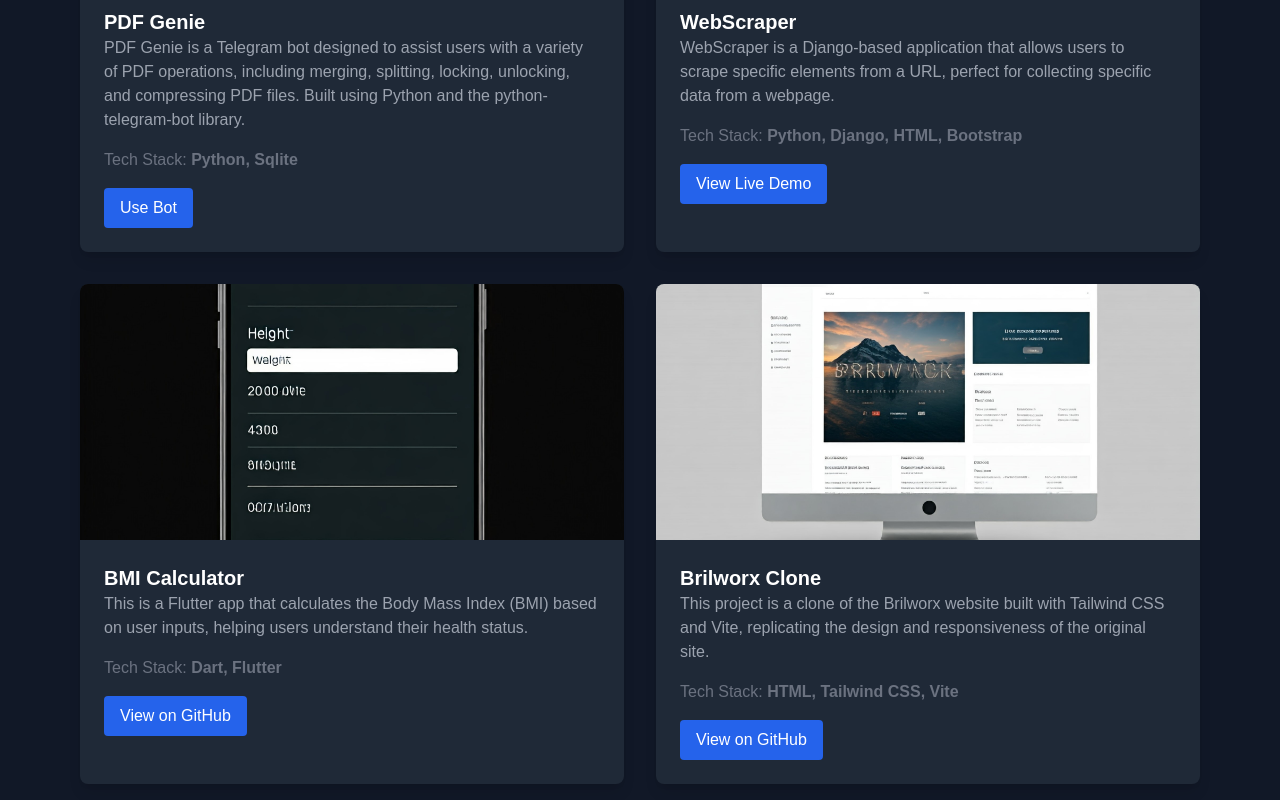
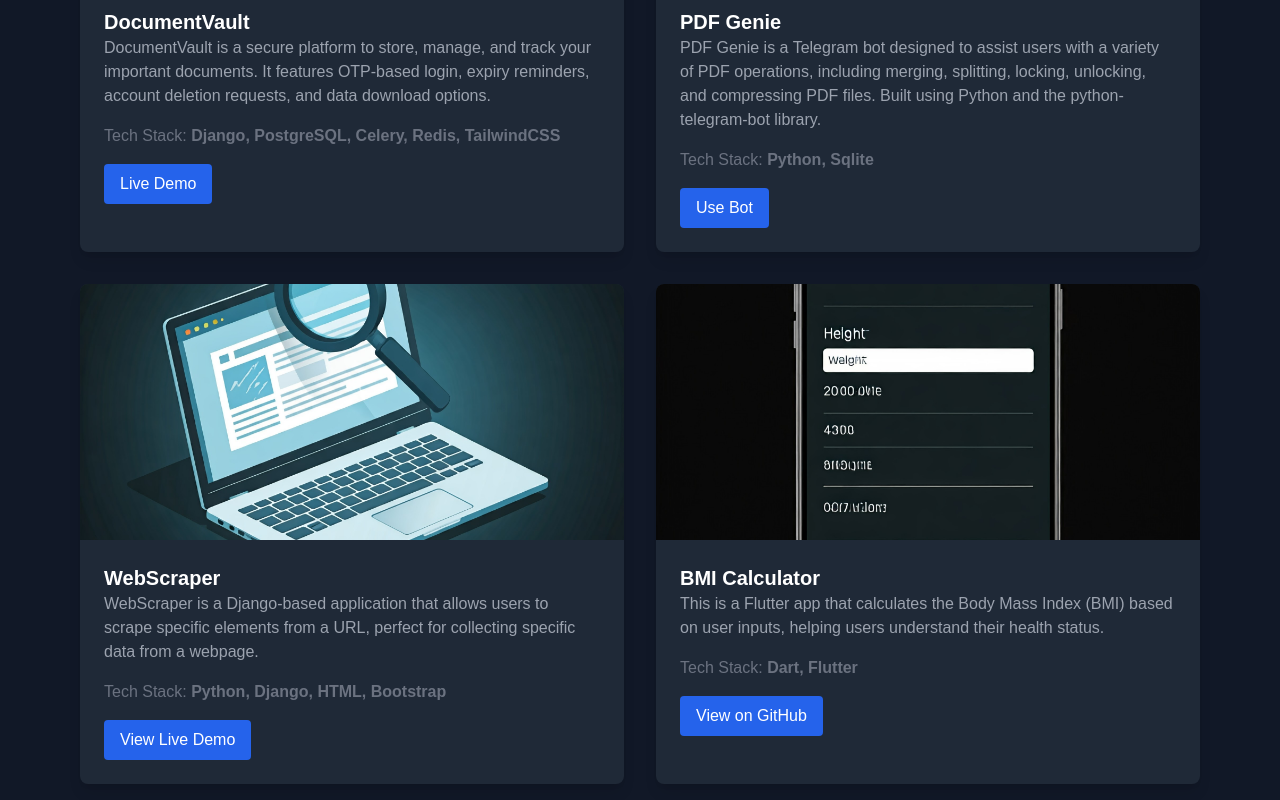
Before and after one commit to sankalpkumar111/Portfolio, a website built with Vite: page index.html in a window 1280 px wide. Shown: the part 1840-2640 px from the top of the page. Built offline with nearby package versions, Linux system fonts and the light colour scheme.

Commit message:
Update the project

```diff
--- a/index.html
+++ b/index.html
@@ -290,6 +290,43 @@ limitations under the License. -->
         </h2>
         <div class="grid grid-cols-1 md:grid-cols-2 gap-8">
           <!-- Project Card 1 -->
+         <div
+  class="bg-gray-800 rounded-lg overflow-hidden shadow-lg hover:shadow-xl transform hover:-translate-y-2 transition duration-300 animate-fade-slide-in"
+>
+  <img
+    src="assets/DocumentVault.png"
+    alt="DocumentVault Project"
+    class="w-full h-64 object-cover hover:animate-scrollDown transition-transform duration-300 hover:scale-105"
+  />
+
+  <div class="p-6">
+    <h3
+      class="text-xl font-semibold text-white hover:text-yellow-300 cursor-pointer"
+    >
+      DocumentVault
+    </h3>
+    <p class="text-gray-400 mb-4">
+      DocumentVault is a secure platform to store, manage, and track your
+      important documents. It features OTP-based login, expiry reminders,
+      account deletion requests, and data download options.
+    </p>
+    <p class="text-gray-500">
+      Tech Stack:
+      <span class="font-semibold">Django, PostgreSQL, Celery, Redis, TailwindCSS</span>
+    </p>
+    <div class="mt-4 flex gap-3">
+      <a
+        href="https://document-vault-ghi6.onrender.com/"
+        target="_blank"
+        class="inline-block bg-blue-600 text-white px-4 py-2 rounded hover:bg-blue-700 transition duration-300"
+      >
+        Live Demo
+      </a>
+
+    </div>
+  </div>
+</div>
+           <!-- Project Card 2 -->
           <div
             class="bg-gray-800 rounded-lg overflow-hidden shadow-lg hover:shadow-xl transform hover:-translate-y-2 transition duration-300 animate-fade-slide-in"
           >
@@ -325,7 +362,7 @@ limitations under the License. -->
               </div>
             </div>
           </div>
-          <!-- Project Card 2 -->
+          <!-- Project Card 3 -->
           <div
             class="bg-gray-800 rounded-lg overflow-hidden shadow-lg hover:shadow-xl transform hover:-translate-y-2 transition duration-300 animate-fade-slide-in delay-100"
           >
@@ -362,7 +399,7 @@ limitations under the License. -->
               </div>
             </div>
           </div>
-          <!-- Project Card 3 -->
+          <!-- Project Card 4 -->
           <div
             class="bg-gray-800 rounded-lg overflow-hidden shadow-lg hover:shadow-xl transform hover:-translate-y-2 transition duration-300 animate-fade-slide-in delay-200"
           >
@@ -396,41 +433,8 @@ limitations under the License. -->
               </div>
             </div>
           </div>
-          <!-- Project Card 4 -->
-          <div
-            class="bg-gray-800 rounded-lg overflow-hidden shadow-lg hover:shadow-xl transform hover:-translate-y-2 transition duration-300 animate-fade-slide-in delay-300"
-          >
-            <img
-              src="assets/BrilworxClone.jpeg"
-              alt="Project 4"
-              class="w-full h-64 object-cover hover:animate-scrollDown transition-transform duration-300 hover:scale-105"
-            />
-            <div class="p-6">
-              <h3
-                class="text-xl font-semibold text-white hover:text-yellow-300 cursor-pointer"
-              >
-                Brilworx Clone
-              </h3>
-              <p class="text-gray-400 mb-4">
-                This project is a clone of the Brilworx website built with
-                Tailwind CSS and Vite, replicating the design and responsiveness
-                of the original site.
-              </p>
-              <p class="text-gray-500">
-                Tech Stack:
-                <span class="font-semibold">HTML, Tailwind CSS, Vite</span>
-              </p>
-              <div class="mt-4">
-                <a
-                  href="https://github.com/sankalpkumar111/Brilworx_clone"
-                  target="_blank"
-                  class="inline-block bg-blue-600 text-white px-4 py-2 rounded hover:bg-blue-700 transition duration-300"
-                >
-                  View on GitHub
-                </a>
-              </div>
-            </div>
-          </div>
+
+
         </div>
         <div class="mt-8 text-center">
           <a
```
Also changed, not shown: assets/DocumentVault.png (added), assets/document_vault.png (added).
